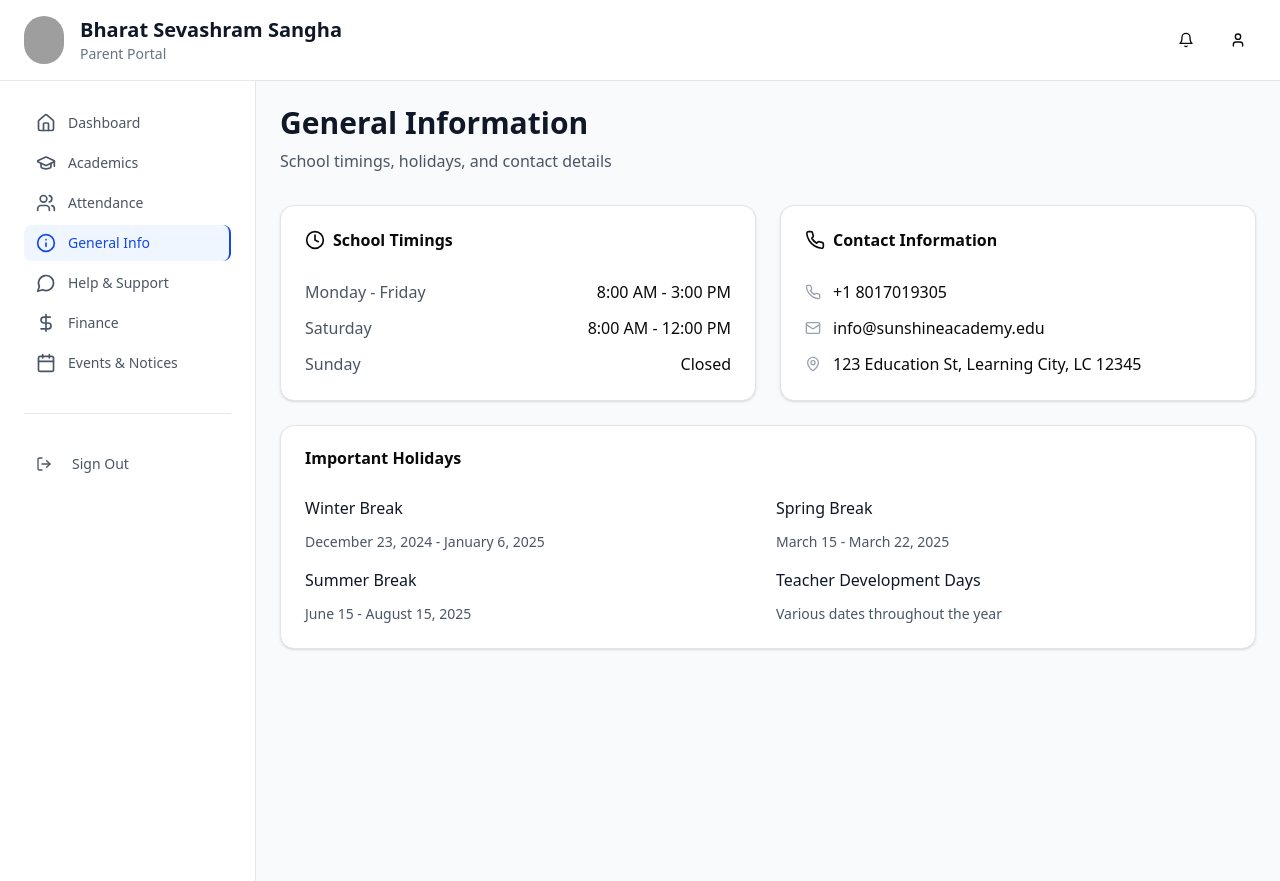
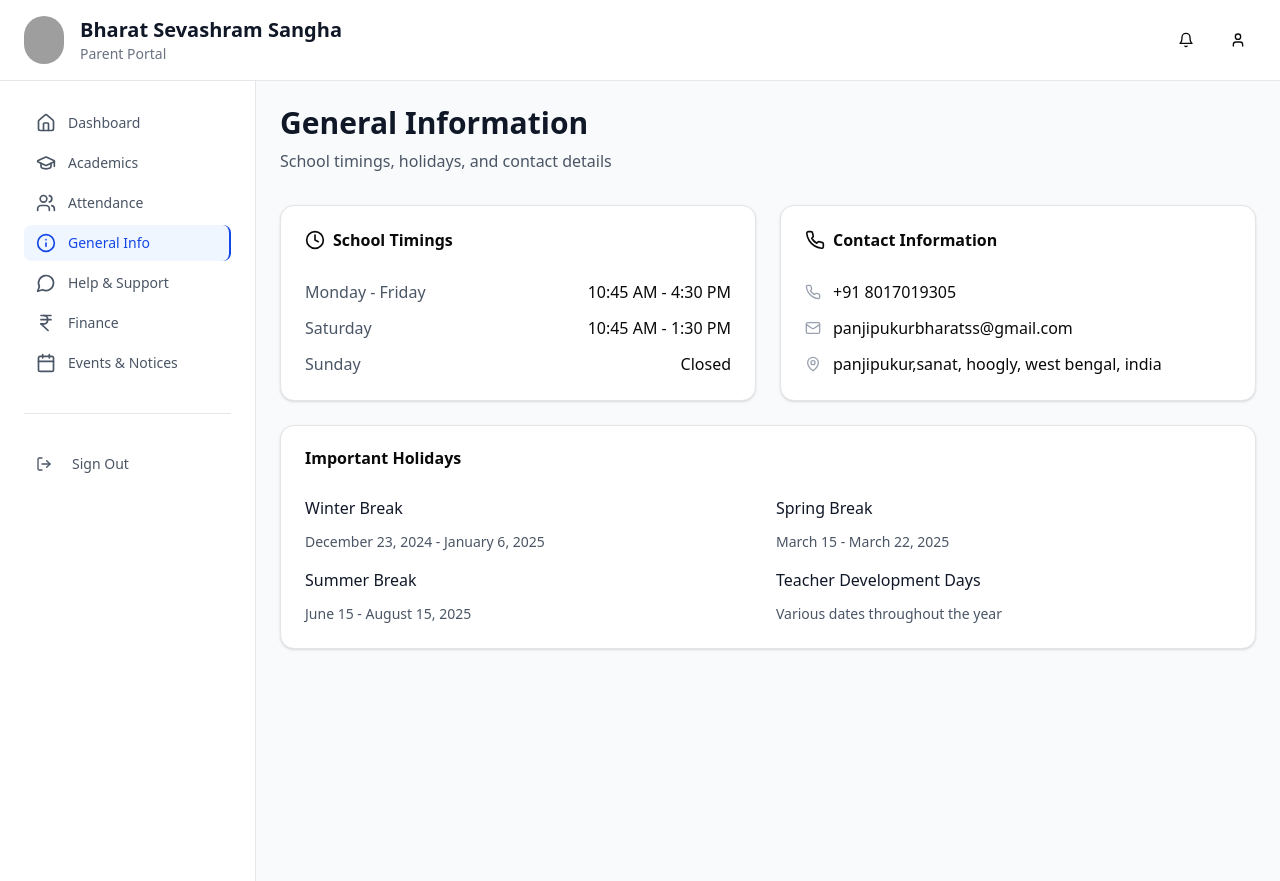
Before and after one commit to amitdas2004/bharat_sevashram_sangha, a Next.js app: page /dashboard/info in a window 1280 px wide. Built offline with nearby package versions, Linux system fonts and the light colour scheme; grey boxes are pictures that could not be loaded.

Commit message:
Updated all the rupees and minor bugs

```diff
--- a/app/dashboard/info/page.tsx
+++ b/app/dashboard/info/page.tsx
@@ -21,11 +21,11 @@ export default function InfoPage() {
             <div className="space-y-3">
               <div className="flex justify-between">
                 <span className="text-gray-600">Monday - Friday</span>
-                <span className="font-medium">8:00 AM - 3:00 PM</span>
+                <span className="font-medium">10:45 AM - 4:30 PM</span>
               </div>
               <div className="flex justify-between">
                 <span className="text-gray-600">Saturday</span>
-                <span className="font-medium">8:00 AM - 12:00 PM</span>
+                <span className="font-medium">10:45 AM - 1:30 PM</span>
               </div>
               <div className="flex justify-between">
                 <span className="text-gray-600">Sunday</span>
@@ -46,15 +46,15 @@ export default function InfoPage() {
             <div className="space-y-3">
               <div className="flex items-center">
                 <Phone className="mr-3 h-4 w-4 text-gray-400" />
-                <span>+1 8017019305</span>
+                <span>+91 8017019305</span>
               </div>
               <div className="flex items-center">
                 <Mail className="mr-3 h-4 w-4 text-gray-400" />
-                <span>info@sunshineacademy.edu</span>
+                <span>panjipukurbharatss@gmail.com</span>
               </div>
               <div className="flex items-center">
                 <MapPin className="mr-3 h-4 w-4 text-gray-400" />
-                <span>123 Education St, Learning City, LC 12345</span>
+                <span>panjipukur,sanat, hoogly, west bengal, india</span>
               </div>
             </div>
           </CardContent>
--- a/components/info-cards.tsx
+++ b/components/info-cards.tsx
@@ -1,5 +1,5 @@
 import { Card, CardContent, CardHeader, CardTitle } from "@/components/ui/card"
-import { Calendar, DollarSign, GraduationCap, Users } from "lucide-react"
+import { Calendar, IndianRupeeIcon, GraduationCap, Users } from "lucide-react"
 
 export function InfoCards() {
   const cards = [
@@ -23,7 +23,7 @@ export function InfoCards() {
       title: "Fees Due",
       value: "$0",
       description: "All paid up",
-      icon: DollarSign,
+      icon: IndianRupeeIcon,
       color: "text-green-600",
       bgColor: "bg-green-50",
     },
--- a/components/sidebar.tsx
+++ b/components/sidebar.tsx
@@ -3,7 +3,7 @@
 import Link from "next/link"
 import { usePathname, useRouter } from "next/navigation"
 import { cn } from "@/lib/utils"
-import { Home, GraduationCap, Users, DollarSign, Calendar, Info, LogOut, MessageCircle } from "lucide-react"
+import { Home, GraduationCap, Users, IndianRupeeIcon, Calendar, Info, LogOut, MessageCircle } from "lucide-react"
 import { Button } from "@/components/ui/button"
 
 const navigation = [
@@ -12,7 +12,7 @@ const navigation = [
   { name: "Attendance", href: "/dashboard/attendance", icon: Users },
   { name: "General Info", href: "/dashboard/info", icon: Info },
   { name: "Help & Support", href: "/dashboard/help-support", icon: MessageCircle },
-  { name: "Finance", href: "/dashboard/finance", icon: DollarSign },
+  { name: "Finance", href: "/dashboard/finance", icon: IndianRupeeIcon },
   { name: "Events & Notices", href: "/dashboard/events", icon: Calendar },
 ]
 
```
